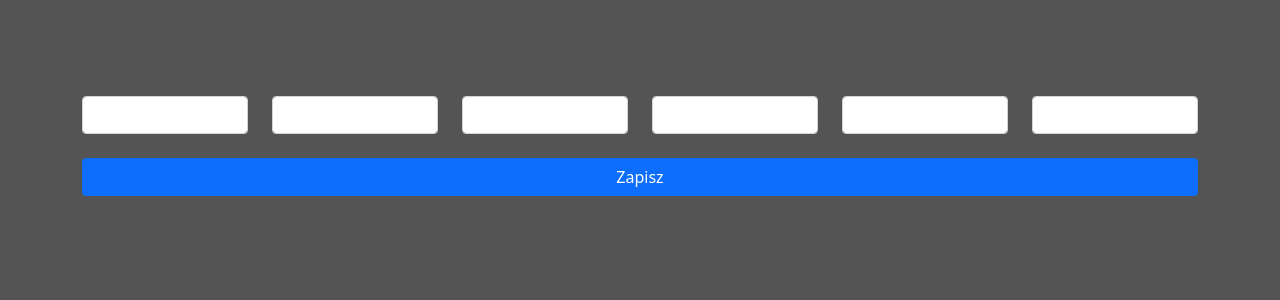
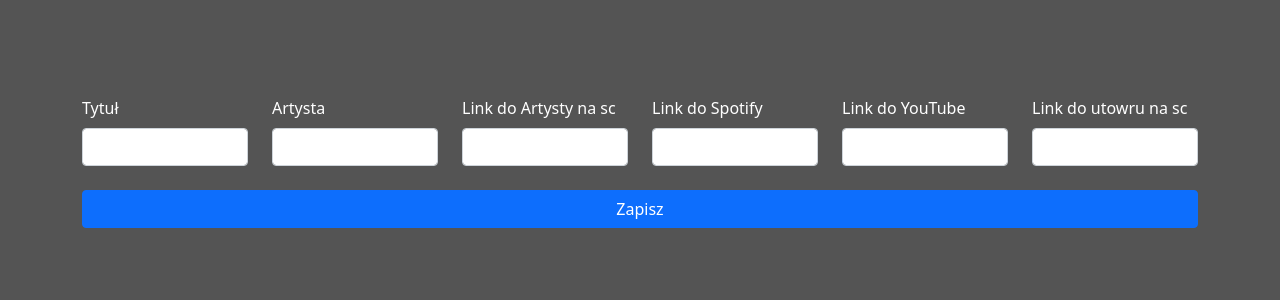
Before and after one commit to deadbraindev/soundcloud-scraper, a Node server app: page /create in a window 1280 px wide. Shown: the top 300 px of the page. Run offline with Node 20, Linux system fonts and the light colour scheme; some libraries are stand-ins or nearby versions.

Commit message:
Fixed text fields

```diff
--- a/views/pages/create.ejs
+++ b/views/pages/create.ejs
@@ -9,21 +9,27 @@
 <form method="POST">
 <div class="row">
     <div class="col">
+        <label class="form-label" style="color: white">Tytuł</label>
         <input type="text" class="form-control" name="title" value="<%- getInfoTitle %>" required>
     </div>
     <div class="col">
+        <label class="form-label" style="color: white">Artysta</label>
         <input type="text" class="form-control" name="artist" value="<%- getInfoArtist %>">
     </div>
     <div class="col">
+        <label class="form-label" style="color: white">Link do Artysty na sc</label>
         <input type="text" class="form-control" name="scArtist" value="<%- getInfoscArtist %>">
     </div>
     <div class="col">
+        <label class="form-label" style="color: white">Link do Spotify</label>
         <input type="text" class="form-control" name="spotify">
     </div>
     <div class="col">
+        <label class="form-label" style="color: white">Link do YouTube</label>
         <input type="text" class="form-control" name="youtube">
     </div>
     <div class="col">
+        <label class="form-label" style="color: white">Link do utowru na sc</label>
         <input type="text" class="form-control" name="scDownload" value="<%- getInfoLink %>">
     </div>
 
```
